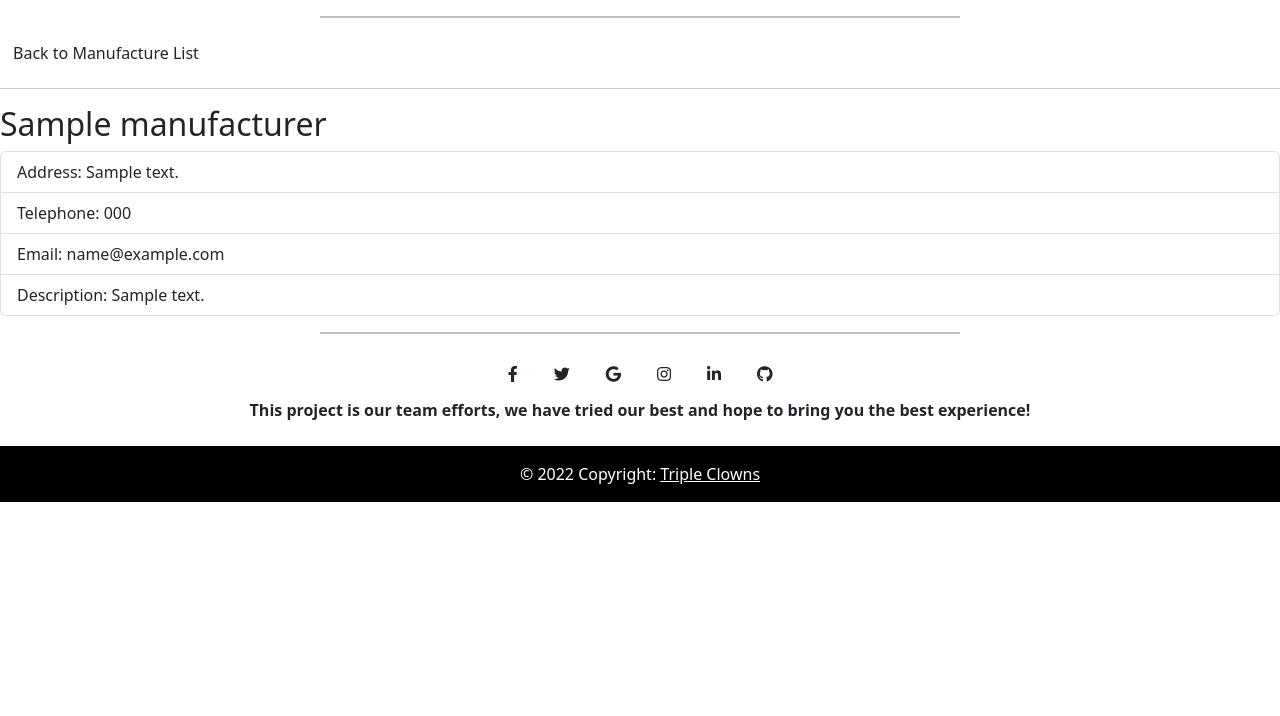
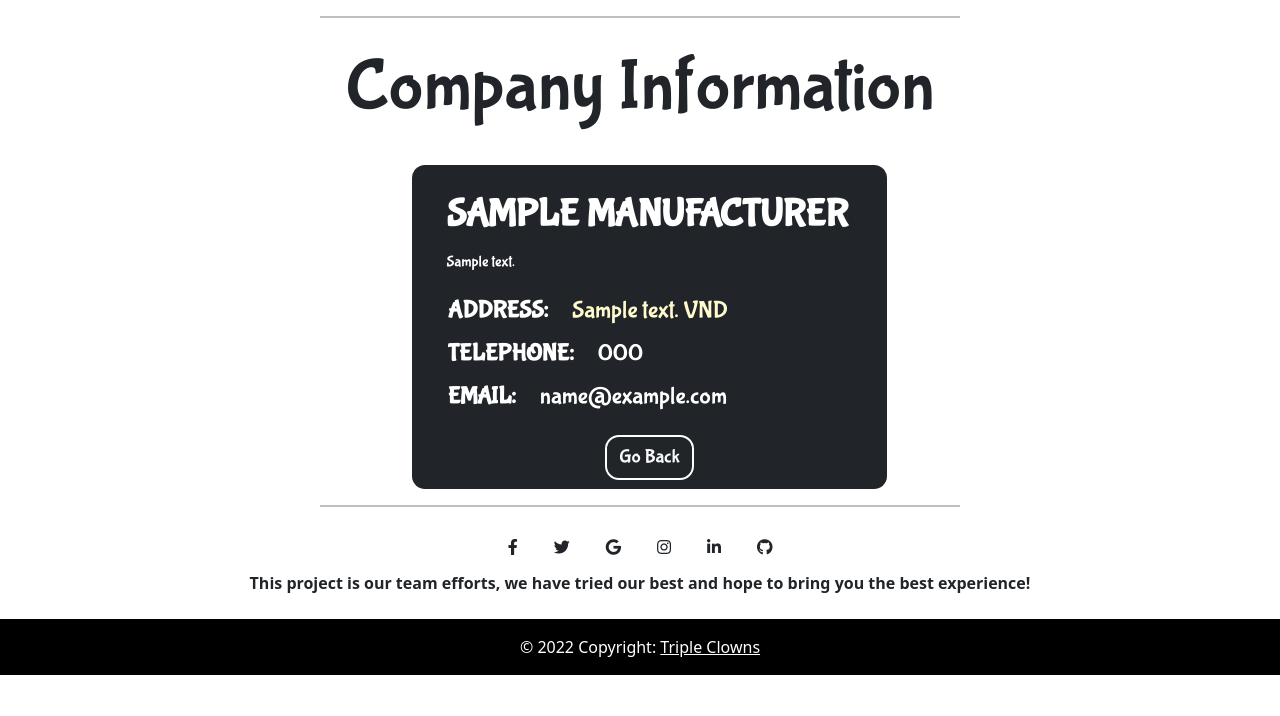
Before and after one commit to dinhgiabao2011/ProjectWeb, a Symfony app: template templates/manufacturer/details.html.twig in a window 1280 px wide. Shown: the part 84-800 px from the top of the page. Run offline with Twig, Linux system fonts and the light colour scheme; the template is opened without the code that fills it: most values are stand-ins (such as "Sample title", 1, 10 or a date in 2020); some libraries are stand-ins or nearby versions.

Commit message:
all_page_completed

```diff
--- a/templates/base2.html.twig
+++ b/templates/base2.html.twig
@@ -47,10 +47,10 @@
 						<!-- Product Navbar -->
 						<div class="collapse navbar-collapse d-flex justify-content-around " id="navbarNavDarkDropdown">
 							<ul
-								class="navbar-nav" >
+								class="navbar-nav">
 								<!-- Home Navbar -->
-								<li >
-									<a class="nav-link fs-4" onmouseover="navItemOver(this)" onmouseout="navItemOut(this)"  style="font-family: 'Bubblegum Sans', cursive; color:#000;" id="navbarElement" href="{{ path('app_home') }}">Home</a>
+								<li>
+									<a class="nav-link fs-4" onmouseover="navItemOver(this)" onmouseout="navItemOut(this)" style="font-family: 'Bubblegum Sans', cursive; color:#000;" id="navbarElement" href="{{ path('app_home') }}">Home</a>
 								</li>
 							</ul>
 							<ul class="navbar-nav">
@@ -85,7 +85,7 @@
 											</li>
 										{% endif %}
 										<li>
-											<a class=" text-center dropdown-item fs-5" onmouseover="navItemOver(this)" onmouseout="navItemOut(this)"style="font-family: 'Bubblegum Sans', cursive; color:#000;" href="{{ path('category_list') }}">View Category</a>
+											<a class=" text-center dropdown-item fs-5" onmouseover="navItemOver(this)" onmouseout="navItemOut(this)" style="font-family: 'Bubblegum Sans', cursive; color:#000;" href="{{ path('category_list') }}">View Category</a>
 										</li>
 									</ul>
 								</li>
@@ -131,11 +131,10 @@
 			</form>
 		</nav>
 
-		<hr style=" width:50%; position:relative; left:25%; border-top: 2px solid; color:#000000 ">
-		<!-- navbar -->
+		<hr style=" width:50%; position:relative; left:25%; border-top: 2px solid; color:#000000 "><!-- navbar -->
 		<!-- Carousel -->
-		</div>
-		<div class="">
+	</body>
+</html></div><div class="">
 <div class="row">
 	<div class="col-md-12">
 		{% for flash_message in app.session.flashBag.get('notice') %}
@@ -146,12 +145,7 @@
 		{% endfor %}
 		{% block body %}{% endblock %}
 	</div>
-			</div>
-		</div>
-	</body><!--container -->{% block javascripts %}{% endblock %}
-	<hr style=" width:50%; position:relative; left:25%; border-top: 2px solid; color:#000000 ">
-	<footer class="bg-white text-center text-dark">
-		<div class="containerp-4"><!-- Section: Social media --><sectionclass="mb-4">
+</div></div></body><!--container -->{% block javascripts %}{% endblock %}<footer class="bg-white text-center text-dark"><hr style=" width:50%; position:relative; left:25%; border-top: 2px solid; color:#000000 "><div class="containerp-4"><!-- Section: Social media --><sectionclass="mb-4">
 	<!-- Facebook -->
 	<a class="btn btn-outline-dark m-1" href="#!" role="button" style="border-radius: 20%; border: 2px solid white;">
 		<i class="fab fa-facebook-f"></i>
@@ -168,24 +162,15 @@
 	</a>
 </section><!-- Section: Social media --><!-- Section: Text --><section class="mb-4">
 	<p class="fw-bold">This project is our team efforts, we have tried our best and hope to bring you the best experience!</p>
-			</section>
-		</div>
-		<!-- Copyright -->
-		<div class="text-center p-3 text-white" style="background-color:#000000;">© 2022 Copyright:
+</section></div><!-- Copyright --><div class="text-center p-3 text-white" style="background-color:#000000;">© 2022 Copyright:
 <a class="text-white" href="{{ path('app_home') }}">
-				Triple Clowns</a>
-		</div>
-		<!-- Copyright -->
-	</footer><!-- Footer --></html>
-<script>
-function navItemOver(x) {
-	x.style.backgroundColor='#000';
-	x.style.color="#ffffff";
-	x.style.borderRadius="16px";
+	Triple Clowns</a></div><!-- Copyright --></footer><!-- Footer --></html><script>function navItemOver(x) {
+x.style.backgroundColor = '#000';
+x.style.color = "#ffffff";
+x.style.borderRadius = "16px";
 }
 
 function navItemOut(x) {
-	x.style.backgroundColor='#ffffff';
-	x.style.color='#000';
-}
-</script>
+x.style.backgroundColor = '#ffffff';
+x.style.color = '#000';
+}</script>
--- a/templates/manufacturer/details.html.twig
+++ b/templates/manufacturer/details.html.twig
@@ -1,13 +1,46 @@
 {% extends 'base2.html.twig' %}
 
 {% block body %}
-    <a href="{{ path('manufacturer_list') }}" class="btn btn-default">Back to Manufacture List</a>
-    <hr/>
-    <h2 class="page-header">{{ manufacturers.name }}</h2>
-    <ul class="list-group">
-        <li class="list-group-item">Address: {{ manufacturers.address }}</li>
-        <li class="list-group-item">Telephone: {{ manufacturers.telephone }}</li>
-        <li class="list-group-item">Email: {{ manufacturers.email }}</li>
-        <li class="list-group-item">Description: {{ manufacturers.description }}</li>
-    </ul>
+	<div class="container">
+
+		<div class="row">
+
+			<div class="text-center text-dark" style="font-family: 'Bubblegum Sans', cursive;margin-bottom:2%; font-size:4.5rem;">Company Information</div>
+
+			<div class="bg-dark text-white col-md-5 ;" style="border-radius:13px; margin-left:30%;">
+
+				<h1 class="d-block text-uppercase fw-bolder " style="font-family: 'Bubblegum Sans', cursive; margin-left:5%; margin-bottom:3%; margin-top:6%; font-size:3vw; ">{{ manufacturers.name }}</h1>
+
+				<li class=" d-block text-wrap text-break" style=" font-family: 'Bubblegum Sans', cursive;margin-left:5%; margin-bottom:5%;font-size:1.2vw; width: 95%;">{{ manufacturers.description }}</li>
+
+				<div class=" row row-cols-lg-auto g3 align-items-center" stlye="font-family: 'Bubblegum Sans', cursive; ">
+					<h4 class=" d-block text-uppercase fw-bold " style="font-family: 'Bubblegum Sans', cursive;margin-left:5%;margin-bottom:3%;">Address:</h4>
+					<h4 style="margin-bottom:3%;font-family: 'Bubblegum Sans', cursive;color: #FFFACD">
+						{{ manufacturers.address }}
+						VND</h4>
+				</div>
+
+				<div class=" row row-cols-lg-auto g3 align-items-center" stlye="font-family: 'Bubblegum Sans', cursive; margin-bottom:5%;">
+
+					<h4 class=" d-block text-uppercase fw-bold " style="font-family: 'Bubblegum Sans', cursive;margin-left:5%;margin-bottom:3%;">Telephone:</h4>
+					<h4 style="margin-bottom:3%;font-family: 'Bubblegum Sans', cursive;">
+						{{ manufacturers.telephone }}
+					</h4>
+				</div>
+
+				<div class=" row row-cols-lg-auto g3 align-items-center" stlye="font-family: 'Bubblegum Sans', cursive; margin-bottom:5%;">
+
+					<h4 class=" d-block text-uppercase fw-bold " style="font-family: 'Bubblegum Sans', cursive;margin-left:5%;margin-bottom:3%;">Email:</h4>
+					<h4 style=" margin-bottom:3%;font-family: 'Bubblegum Sans', cursive;">
+						{{ manufacturers.email }}
+					</h4>
+				</div>
+
+				<div class="action d-flex justify-content-center">
+					<a href="{{ path('manufacturer_list') }}" class="btn btn-outline-light btn-md" data-bs-toggle="tooltip" data-bs-placement="right" title="Back" style=" border-radius:14px; float: left; border: solid 2px white; margin-bottom: 2%;margin-top: 2%;  font-size:1.5vw; font-family: 'Bubblegum Sans', cursive;" name="back" value="Back">
+						Go Back</a>
+				</div>
+			</div>
+		</div>
+	</div>
 {% endblock %}
--- a/templates/registration/register.html.twig
+++ b/templates/registration/register.html.twig
@@ -1,7 +1,7 @@
-{% block title %}Register{% endblock %}
+{% extends 'base2.html.twig' %}
 
 {% block body %}
-    <h1>Register</h1>
+	<div class="text-center text-dark text-center" style="font-family: 'Bubblegum Sans', cursive;margin-bottom:2%; font-size:4.5rem;">Register Form</div>
 
 	{{ form_start(registrationForm) }}
 	{{ form_row(registrationForm.email) }}
```
Also changed, not shown: templates/category/details.html.twig (+18 -3 lines), templates/product/details.html.twig (+28 -14 lines). Lines whose indentation alone changed are shown as unchanged.
